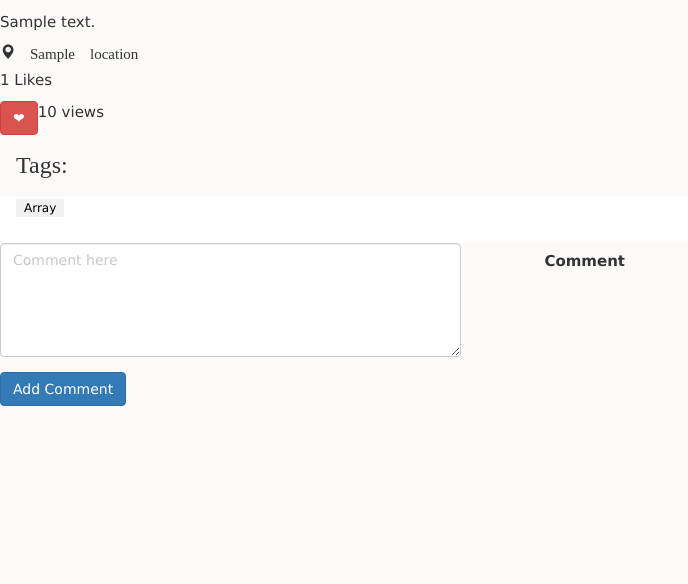
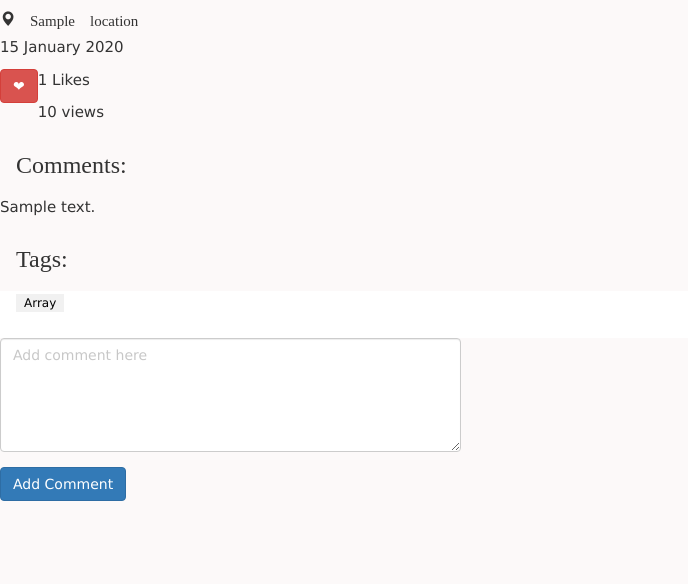
Before and after one commit to CoraNiall/WITblog, a PHP site: template views/posts/read.php in a window 1280 px wide. Shown: the part 216-800 px from the top of the page, without its empty margins (0-688 px from the left). Run offline with PHP 8.4, Linux system fonts and the light colour scheme; the template is opened without the code that fills it: most values are stand-ins (such as "Sample title", 1, 10 or a date in 2020); some libraries are stand-ins or nearby versions.

Commit message:
Formatted post date and tidying
Formatted the post_date and some general tidying up.

```diff
--- a/views/posts/read.php
+++ b/views/posts/read.php
@@ -36,28 +36,23 @@ if (file_exists($file)) {
         <p class="blog"style="white-space: pre-line"><?php echo $post->content; ?></p>
     </div>
 </div>
-<div>
-        <?php
-        if ($post->comments):
-            foreach ($post->comments as $key => $value):
-                ?>
-                <p><?php echo $post->comments[$key]->content; ?> </p>
-
-            <?php endforeach; ?>
-        <?php endif; ?>
-</div>
 
         <div>
     <div>
         <p><span class="glyphicon glyphicon-map-marker"> <?php echo " ". $post->location; ?></span></p>
     </div>
+            <div>
+                <p><span><?php echo $formattedDate = date("d F Y", strtotime($post->post_date));?></span></p>
+    </div>
 </div>
+<div>
+<a id="likebutton" class='btn btn-danger' href="?controller=like&action=postlike&id=<?php echo $post->id; ?>">❤</a>
+    </div>
 
-<p> <?php echo count($post->likes); ?> Likes </p>
-<a id="likebutton" class='btn btn-danger' href="?controller=like&action=postlike&id=<?php echo $post->id; ?>">❤</a>
 
 <div>
     <div>
+        <p><?php echo count($post->likes); ?> Likes </p>
         <p><?php
         if ($post->views == '0') {
                         echo "You are the first person to view this post";
@@ -70,6 +65,19 @@ if (file_exists($file)) {
                     }
         ?></p>
     </div>
+</div>
+<div class="w3-container w3-padding">
+      <h3 class="tags"> Comments:</h3>
+</div>
+<div>
+        <?php
+        if ($post->comments):
+            foreach ($post->comments as $key => $value):
+                ?>
+                <p><?php echo $post->comments[$key]->content; ?> </p>
+
+            <?php endforeach; ?>
+        <?php endif; ?>
 </div>
 
 <div class="w3-container w3-padding">
@@ -94,9 +102,9 @@ if ($post->tag):
     <div class="col-lg-6">
         <form class="form-horizontal" action="?controller=comment&action=addComment&id=<?php echo $post->id; ?>" method="POST">
             <div class="form-group">
-                <label class="col-lg-3 control-label">Comment</label>
+
                 <div class="col-lg-9">
-                    <textarea class="form-control" rows="5" cols="10" name="content" placeholder="Comment here"></textarea>
+                    <textarea class="form-control" rows="5" cols="10" name="content" placeholder="Add comment here"></textarea>
                 </div>
             </div>
             <input type="submit" name="comment" value="Add Comment" class="btn btn-primary" >
--- a/views/posts/readAll.php
+++ b/views/posts/readAll.php
@@ -25,7 +25,7 @@ if (file_exists($file)) {
 ?>
     <div class="w3-container">
       <h3><b><?php echo $post->title; ?> </b></h3>
-      <h5>Title description, <span class="w3-opacity"><?php echo $post->post_date;?></span></h5>
+      <h5>Title description, <span class="w3-opacity"><?php echo $formattedDate = date("d F Y", strtotime($post->post_date));?></span></h5>
 
     </div>
 
```
